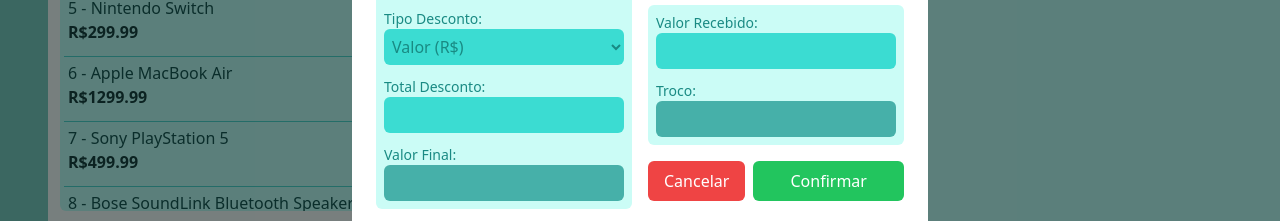
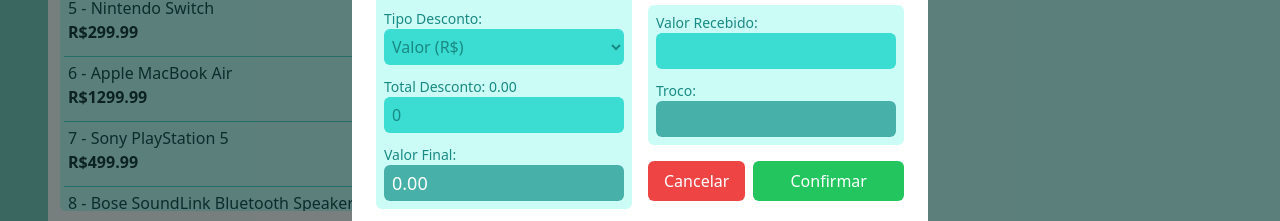
Before and after one commit to zennon-sml/xicas-paper-pdv, a Next.js app: page / in a window 1280 px wide. Both pictures are taken after a click on the button "FINALIZAR VENDA". Shown: the part 329-550 px from the top of the page. Built offline with nearby package versions, Linux system fonts and the light colour scheme.

Commit message:
created function to calculate discount for the sales completion window

```diff
--- a/app/auth/login/page.tsx
+++ b/app/auth/login/page.tsx
@@ -50,7 +50,7 @@ export default function Login() {
             onChange={(e) => setPassword(e.target.value)}
           />
         </div>
-        <button type="submit" className="flex justify-center p-2 bg-[#ccfffc] w-28 rounded-xl mt-3 text-[#30bab1]">
+        <button type="submit" className="flex justify-center p-2 bg-[#ccfffc] w-28 rounded-xl mt-3 text-[#30bab1] hover:bg-[#30bab1] hover:text-[#ccfffc]">
           Entrar
         </button>
       </form>
--- a/components/SalesScreen/SaleCompletion/ModalEndSale/page.tsx
+++ b/components/SalesScreen/SaleCompletion/ModalEndSale/page.tsx
@@ -1,3 +1,5 @@
+import { useState } from "react";
+
 interface ModalEndSaleProps {
     showModal: boolean;
     totalValue: number;
@@ -5,8 +7,20 @@ interface ModalEndSaleProps {
 }
 
 export default function ModalEndSale({showModal, totalValue, closeModal}:ModalEndSaleProps){
-    const discountTotal = () => {
+    const [discountType, setDiscountType] = useState<string>("valor") // tipo de desconto "valor" ou "porcentagem"
+    const [discountTotal, setDiscountTotal] = useState<number>(0) // Valor de desconto calculado
+    const [discountValue, setDiscountValue] = useState<number>(0) // Valor digitado no campo de desconto
 
+    const handleDiscount = (e:number) => { // Calcula o valor de desconto e "zera" os campos caso o tipo de desconto seja alterado
+        let discount = 0;
+        if (discountType === "valor"){
+            discount = e;
+        }
+        else {
+            discount = ((totalValue*e)/100)
+        }
+        setDiscountTotal(discount)
+        setDiscountValue(e)
     }
 
     return(
@@ -35,6 +49,10 @@ export default function ModalEndSale({showModal, totalValue, closeModal}:ModalEn
                             <div className="flex flex-col">
                                 <label className='text-sm text-[#198A83]'>Tipo Desconto:</label>
                                 <select
+                                onChange={(e) => {
+                                    setDiscountType(e.target.value)
+                                    handleDiscount(0)
+                                }}
                                 id='tags'
                                 name='tags'
                                 className="w-60 h-9 p-1 bg-[#3BDCD2] text-[#198A83] rounded-md">
@@ -44,8 +62,10 @@ export default function ModalEndSale({showModal, totalValue, closeModal}:ModalEn
                             </div>
 
                             <div className="flex flex-col">
-                                <label className='text-sm text-[#198A83]'>Total Desconto:</label>
+                                <label className='text-sm text-[#198A83]'>Total Desconto: {(discountTotal).toFixed(2)}</label>
                                     <input
+                                    onChange={(e) => handleDiscount(Number(e.target.value))}
+                                    value={discountValue}
                                     type="number"
                                     className='w-60 h-9 p-2 bg-[#3BDCD2] text-[#198A83]  rounded-md'
                                     min={0}
@@ -57,7 +77,7 @@ export default function ModalEndSale({showModal, totalValue, closeModal}:ModalEn
                                     type="text"
                                     disabled/* readOnly */
                                     className='w-60 h-9 p-2 bg-[#46b0a9] text-white  rounded-md text-lg'
-                                    value={""}
+                                    value={(totalValue-discountTotal).toFixed(2)}
                                     />
                             </div>
 
```
